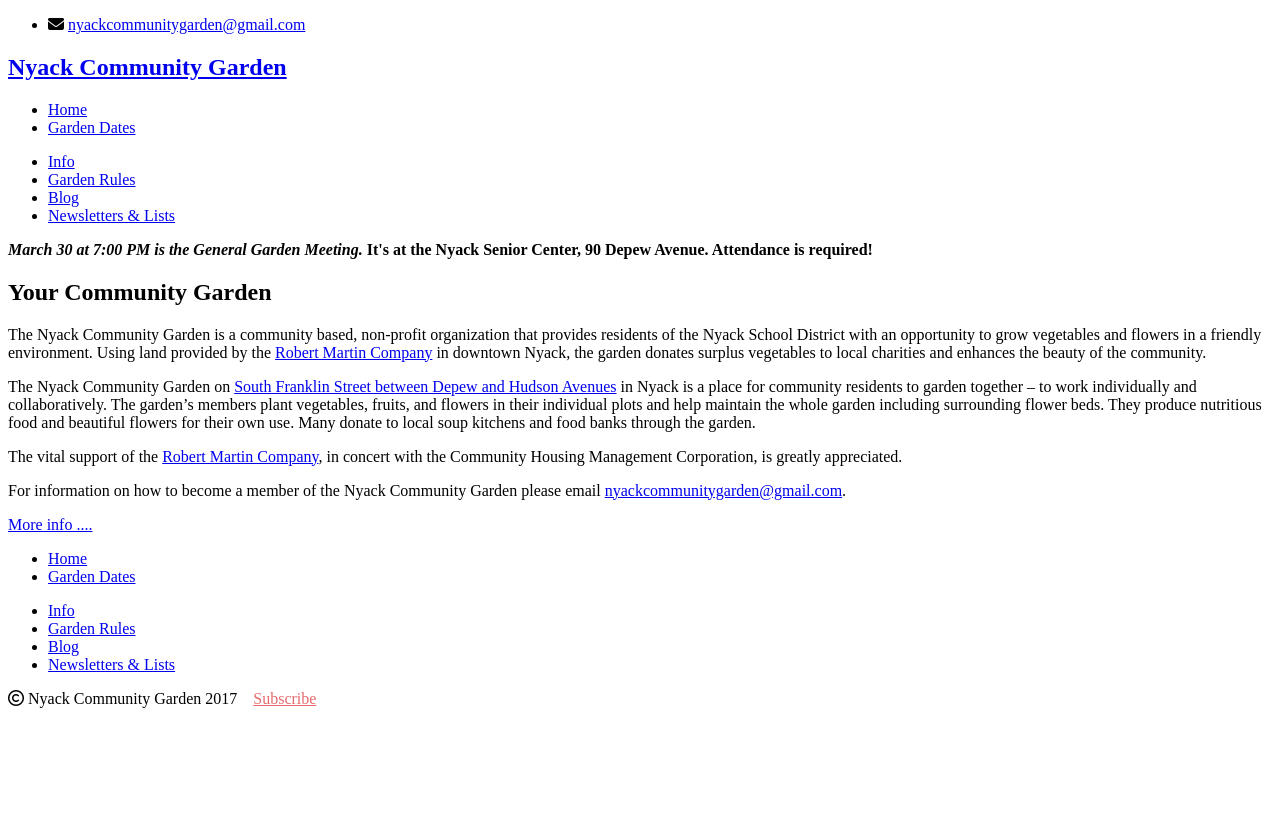
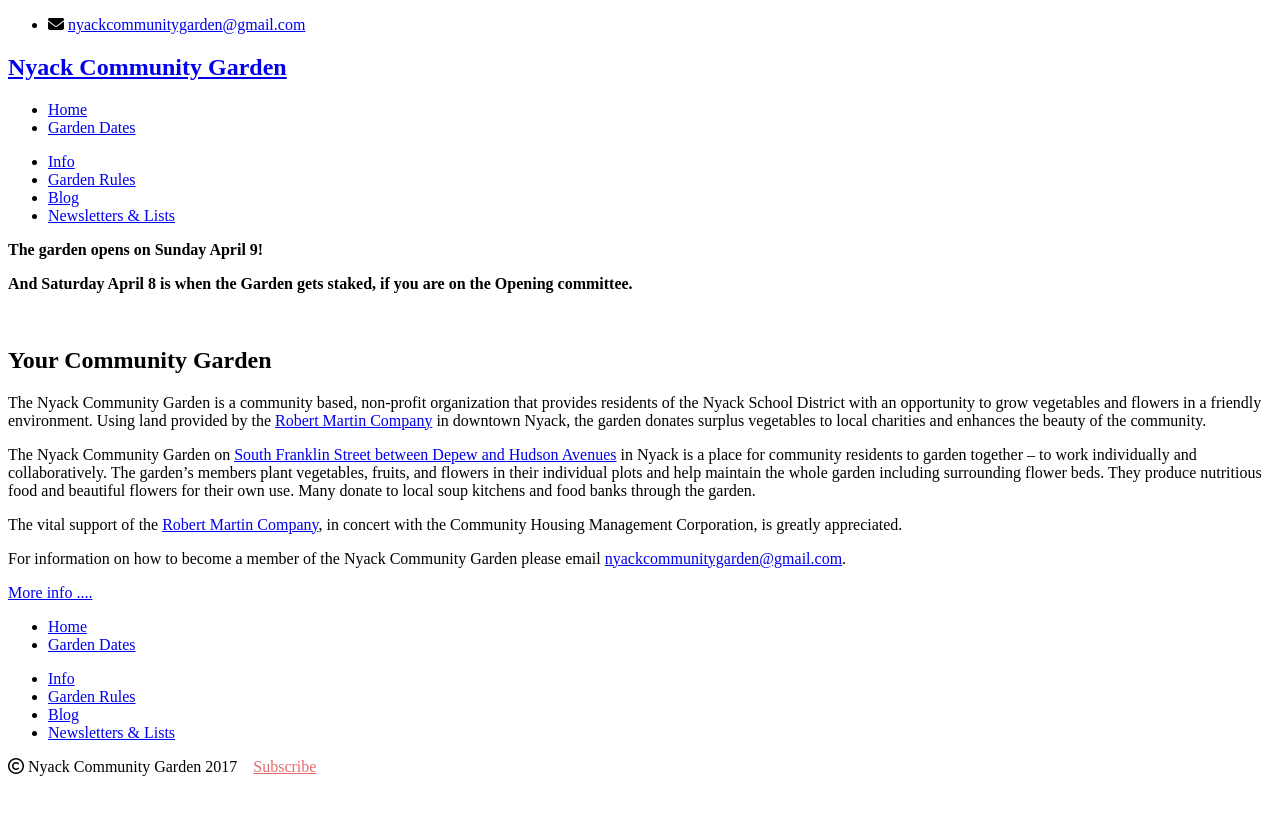
Before and after one commit to bosborne/nyackcommunitygarden, a Jekyll site: the page built from index.html, in a window 1280 px wide. Shown: the top 815 px of the page. Built offline with Jekyll 4.4.1, drawn with Linux system fonts in a browser that asks for light colours; nearby versions of some CDN libraries; library files that are not in the unit come from our copies.

Commit message:
Add announcement about garden opening

```diff
--- a/_layouts/default.html
+++ b/_layouts/default.html
@@ -39,9 +39,13 @@
     	<div class="container">
         <div class="bannerbox">
         <b>
-<i><b>March 30 at 7:00 PM</b> is the General Garden Meeting.</i>
-It's at the Nyack Senior Center, 90 Depew Avenue. Attendance is required!
-        </b>
+<p>
+The garden opens on Sunday April 9!
+</p>
+<p>
+And Saturday April 8 is when the Garden gets staked, if you are on the Opening committee.</i>
+</p>
+     </b>
         <br>
         </div>
     		{{ content }}
```
